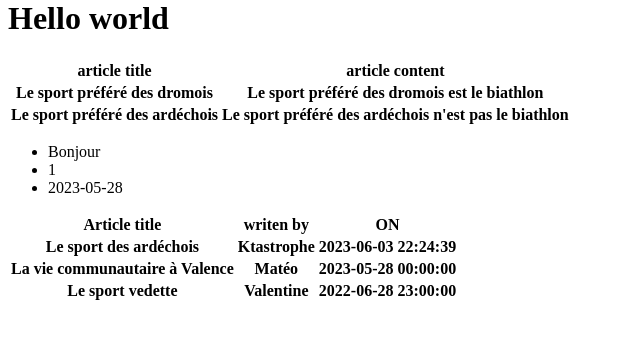
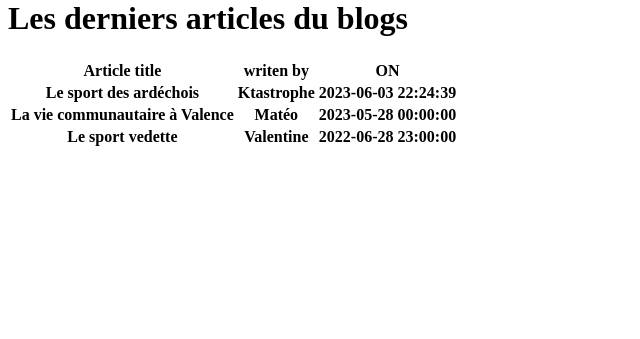
Before and after one commit to aflori/PHP-blog, a PHP site: page / in a window 1280 px wide. Shown: the part 21-360 px from the top of the page, without its empty margins (0-640 px from the left). Run offline with PHP 8.4, Linux system fonts and the light colour scheme; data comes from the database, SQL or seed files in the repository; lists and menus that the app fills with data are empty.

Commit message:
view template creation

```diff
--- a/app/controllers/homeController.php
+++ b/app/controllers/homeController.php
@@ -3,7 +3,7 @@
 ##################### importing HTML generating function ##################
 require_once 'ressources/views/layouts/header.php';
 require_once 'ressources/views/layouts/footer.php';
-require_once 'ressources/views/index.php';
+require_once 'ressources/views/pageIndex.php';
 
 ##################### importing Data base functions ##################
 require_once 'app/persistences/blogPostData.php';
@@ -12,39 +12,11 @@ require_once 'app/persistences/blogPostData.php';
 // $articlesTable = getTable($dataBlog, "id, title, content");
 
 //views function
-echo getHtmlHeader("test");
-echo getPageTitleH1();
-echo transform2DtableIntoHTML([
-    "title" => [
-        0 => 'article title',
-        //0.5 => 'article content' #float keys are converted into an int causing two keys '0'
-        5 => 'article content'
-    ],
-    1 => [
-        0 => 'Le sport préféré des dromois',
-        1 => 'Le sport préféré des dromois est le biathlon'
-    ],
-    2 => [
-        0 => 'Le sport préféré des ardéchois',
-        1 => 'Le sport préféré des ardéchois n\'est pas le biathlon'
-    ]
-]);
-echo transformSimpleTableIntoHTML([
-    0 => 'Bonjour',
-    1 => 1,
-    "quatorze" => "2023-05-28"
-]);
+$metaTitle = "Mon blog";
+include "ressources/views/layouts/header.tpl.php";
 
-
-
-// putting on site the last 10 blog articles
-echo "\n";
-echo (
-    transform2DtableIntoHTML(
-        get10LastArticles()
-    )
-);
-
+$articlesContent = get10LastArticles();
+include "ressources/views/home.tpl.php";
 
 //ending page
-echo getHtmlFooter();
+include "ressources/views/layouts/footer.tpl.php";
--- a/app/persistences/blogPostData.php
+++ b/app/persistences/blogPostData.php
@@ -19,11 +19,29 @@ get10LastArticles(): array
         ]
     ]
 
+setRequest(string $fileName, PDO $serveurID()): array
+    return an array holding request result
+        from $fileName script (for exemple get_last_article_published.sql)
+        Result is based on PDO object dataBase
+    The return format is
+    [
+        'key1' => [value1, value2, value3]
+        'key2' => [value1_, value2_,value3_]
+    ]
+
 */
 
 
 
 require_once "config/database.php";
+
+
+function setRequest($fileName, $serveurID)
+{
+    $requestContent = file_get_contents("database/" . $fileName);
+    $rawContent = $serveurID->query($requestContent);
+    return $rawContent->fetchAll(PDO::FETCH_ASSOC);
+}
 
 
 function get10LastArticles()
--- a/config/database.php
+++ b/config/database.php
@@ -3,25 +3,10 @@
  getSourceServeur(): PDO
     return a PDO object connected to blog database
 
- setRequest(string $fileName, PDO $serveurID()): array
-    return an array holding request result
-        from $fileName script (for exemple get_last_article_published.sql)
-        Result is based on PDO object dataBase
-    The return format is
-    [
-        'key1' => [value1, value2, value3]
-        'key2' => [value1_, value2_,value3_]
-    ]
+
 */
 
 function getSourceServeur()
 {
     return new PDO('mysql:host=localhost;dbname=blog', 'aflori', 'vtBtepJD4Q');
 }
-
-function setRequest($fileName, $serveurID)
-{
-    $requestContent = file_get_contents("database/" . $fileName);
-    $rawContent = $serveurID->query($requestContent);
-    return $rawContent->fetchAll(PDO::FETCH_ASSOC);
-}
--- a/index.php
+++ b/index.php
@@ -16,6 +16,3 @@
         header("HTTP/1.0 404 NotFound");
         require 'ressources/views/errors/erreur404.html';
     endif;
-
-
-?>
--- /dev/null
+++ b/ressources/views/home.tpl.php
@@ -0,0 +1,5 @@
+<?php
+require_once 'ressources/views/pageIndex.php';
+
+echo getPageTitleH1('Les derniers articles du blogs');
+echo transform2DtableIntoHTML($articlesContent);
--- /dev/null
+++ b/ressources/views/layouts/footer.tpl.php
@@ -0,0 +1,4 @@
+<?php
+require_once 'ressources/views/layouts/footer.php';
+
+echo getHtmlFooter();
--- /dev/null
+++ b/ressources/views/layouts/header.tpl.php
@@ -0,0 +1,4 @@
+<?php
+require_once 'ressources/views/layouts/footer.php';
+
+echo getHtmlHeader($metaTitle);
```
Also changed, not shown: database/get_last_article_published.sql (line endings or trailing spaces), ressources/views/pageIndex.php (line endings or trailing spaces).
